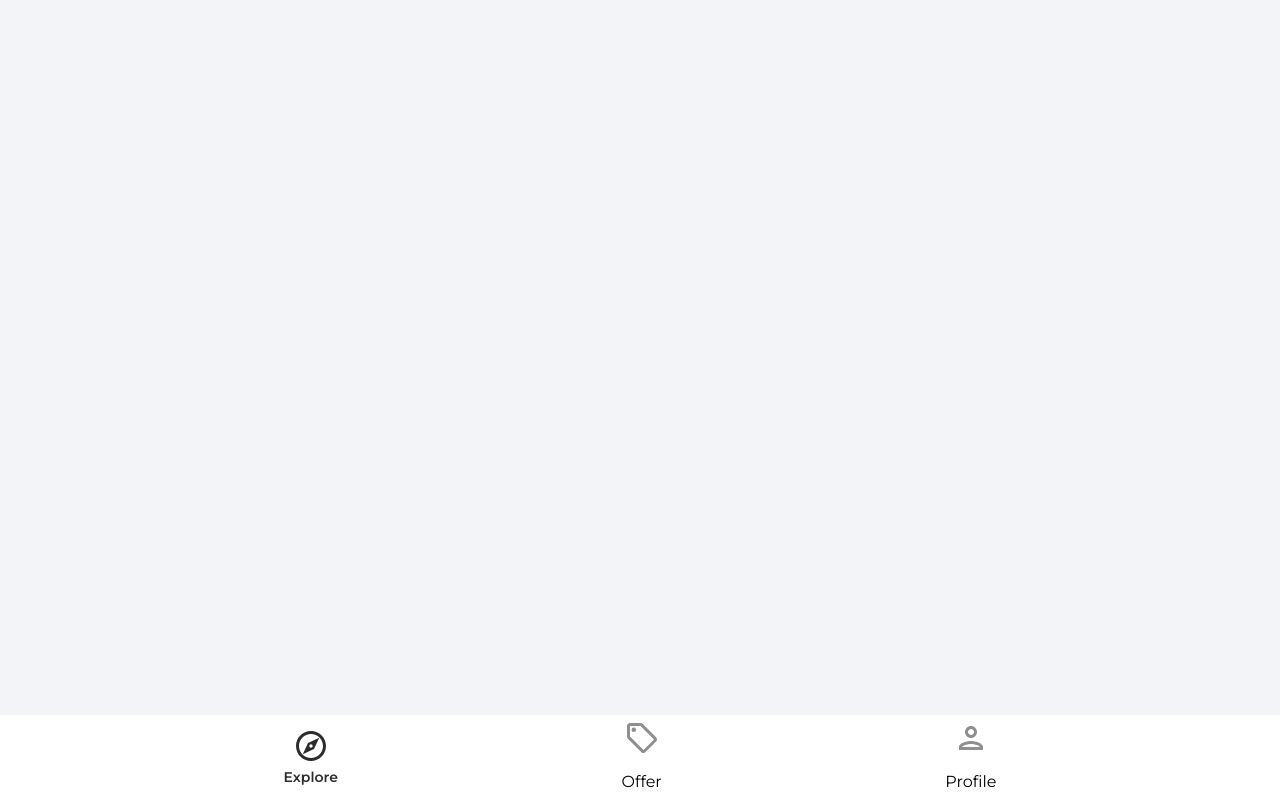
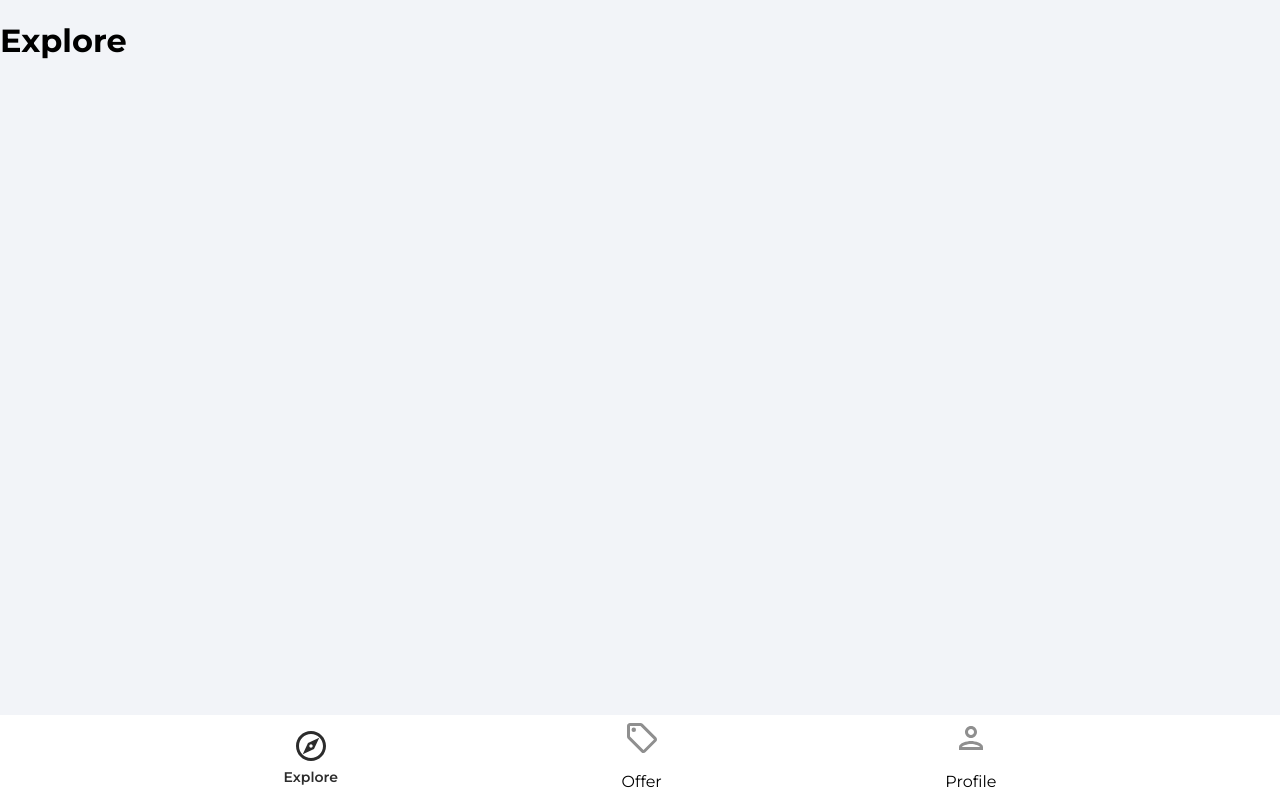
Before and after one commit to ch1nhcp/goodplace, a React (Create React App) app: page / in a window 1280 px wide. Built offline with nearby package versions, Linux system fonts and the light colour scheme.

Commit message:
update router

```diff
--- a/src/App.js
+++ b/src/App.js
@@ -1,22 +1,23 @@
 import { BrowserRouter as Router, Routes, Route } from "react-router-dom";
 import Navbar from "./components/Navbar";
 import Explore from "./pages/Explore";
+import Offers from "./pages/Offers";
 import ForgotPassword from "./pages/ForgotPassword";
-import Offers from "./pages/Offers";
 import Profile from "./pages/Profile";
 import SignIn from "./pages/SignIn";
 import SignUp from "./pages/SignUp";
+
 function App() {
   return (
     <>
       <Router>
         <Routes>
-          <Route path="/" component={<Explore />} />
-          <Route path="/offers" component={<Offers />} />
-          <Route path="/sign-in" component={<SignIn />} />
-          <Route path="/sign-up" component={<SignUp />} />
-          <Route path="/profile" component={<Profile />} />
-          <Route path="/forgot-password" component={<ForgotPassword />} />
+          <Route path="/" element={<Explore />} />
+          <Route path="/offers" element={<Offers />} />
+          <Route path="/sign-in" element={<SignIn />} />
+          <Route path="/sign-up" element={<SignUp />} />
+          <Route path="/profile" element={<Profile />} />
+          <Route path="/forgot-password" element={<ForgotPassword />} />
         </Routes>
         <Navbar />
       </Router>
--- a/src/pages/Explore.jsx
+++ b/src/pages/Explore.jsx
@@ -1,7 +1,7 @@
 import React from "react";
 
 function Explore() {
-  return <div>Explore</div>;
+  return <h1>Explore</h1>;
 }
 
 export default Explore;
```
Also changed, not shown: 1 other file (tests, documents, lock files or other folders).
